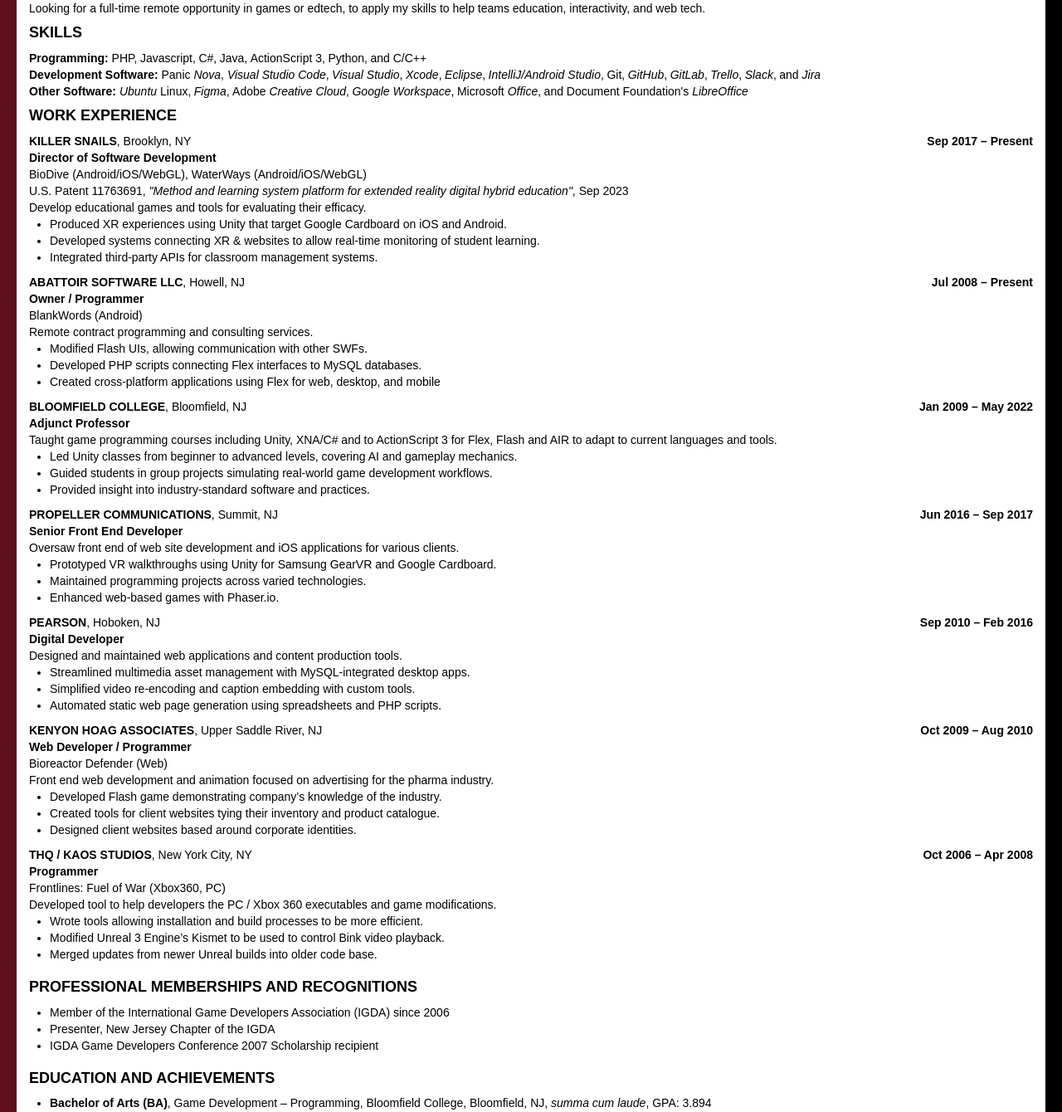
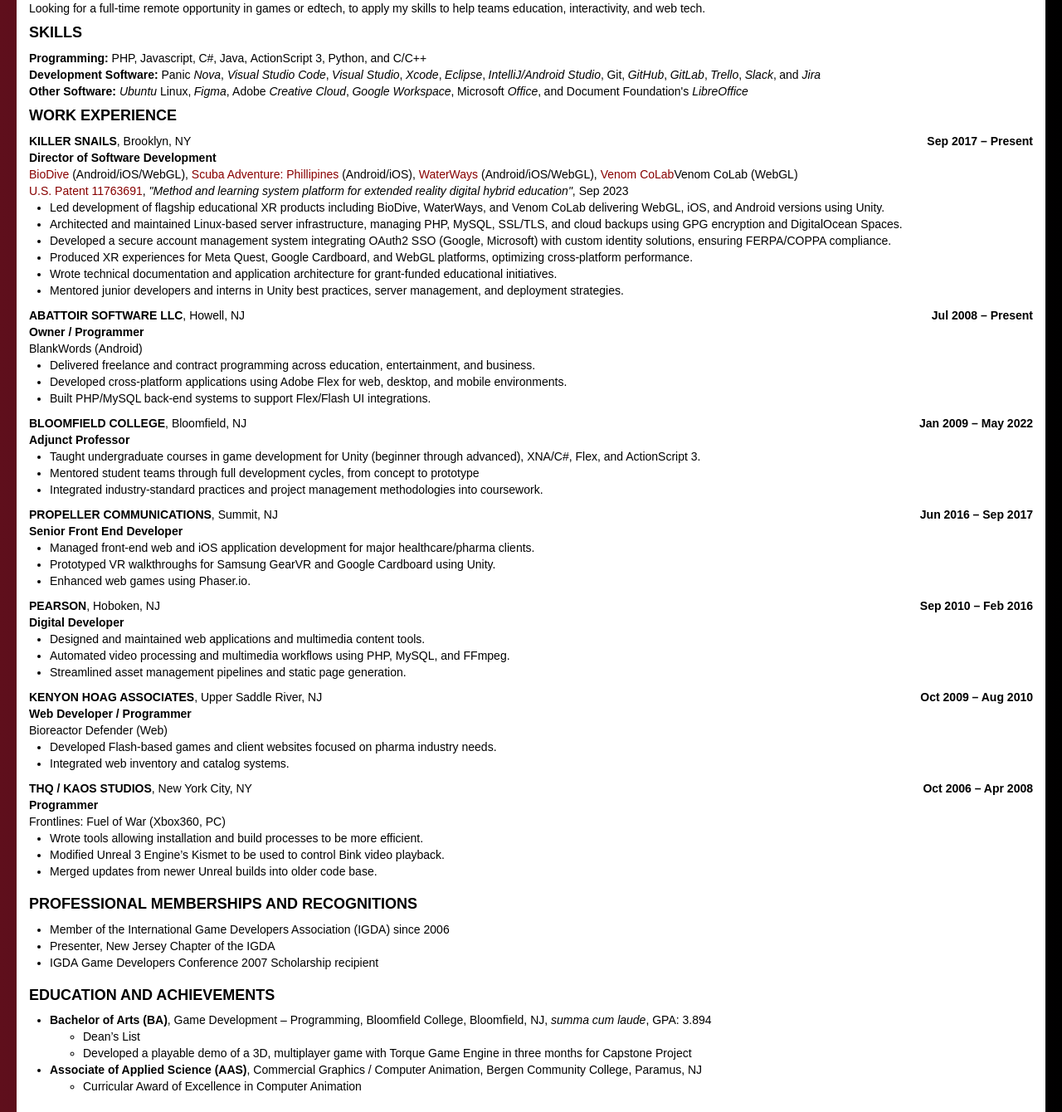
Before and after one commit to Abattoir-Software/Website, a PHP site: page /resume in a window 1280 px wide. Shown: the part 380-1720 px from the top of the page at 83% size. Run offline with PHP 8.4, Linux system fonts and the light colour scheme; some libraries are stand-ins or nearby versions.

Commit message:
Updated resume again

```diff
--- a/resume.php
+++ b/resume.php
@@ -123,73 +123,78 @@
 $workExperienceItems = array(
 	new WorkExperience("KILLER SNAILS","Brooklyn, NY","Sep 2017 – Present",
 		"Director of Software Development",
-		"Develop educational games and tools for evaluating their efficacy.",
+		"",
 		array(
-			"Produced XR experiences using Unity that target Google Cardboard on iOS and Android.",
-		    "Developed systems connecting XR & websites to allow real-time monitoring of student learning.",
-		    "Integrated third-party APIs for classroom management systems."
+			"Led development of flagship educational XR products including BioDive, WaterWays, and Venom CoLab delivering WebGL, iOS, and Android versions using Unity.",
+			"Architected and maintained Linux-based server infrastructure, managing PHP, MySQL, SSL/TLS, and cloud backups using GPG encryption and DigitalOcean Spaces.",
+			"Developed a secure account management system integrating OAuth2 SSO (Google, Microsoft) with custom identity solutions, ensuring FERPA/COPPA compliance.",
+			"Produced XR experiences for Meta Quest, Google Cardboard, and WebGL platforms, optimizing cross-platform performance.",
+			"Wrote technical documentation and application architecture for grant-funded educational initiatives.",
+			"Mentored junior developers and interns in Unity best practices, server management, and deployment strategies."
 		),
 		array(
-			"BioDive (Android/iOS/WebGL), WaterWays (Android/iOS/WebGL)",
-			"U.S. Patent 11763691, <i>&quot;Method and learning system platform for extended reality digital hybrid education&quot;</i>, Sep 2023"
+			"<a href='https://www.killersnails.com/products/venom-colab' target='_blank'>BioDive</a> (Android/iOS/WebGL), " .
+			"<a href='https://www.killersnails.com/products/scuba-adventure-philippines' target='_blank'>Scuba Adventure: Phillipines</a> (Android/iOS), " .
+			"<a href='https://www.killersnails.com/products/waterways-complete' target='_blank'>WaterWays</a> (Android/iOS/WebGL), " .
+			"<a href='https://www.killersnails.com/products/venom-colab' target='_blank'>Venom CoLab</a>Venom CoLab (WebGL)",
+			"<a href='https://patents.google.com/patent/US11763691B1/en' target='_blank'>U.S. Patent 11763691</a>, <i>&quot;Method and learning system platform for extended reality digital hybrid education&quot;</i>, Sep 2023"
 		)
 	),
 
 	new WorkExperience("ABATTOIR SOFTWARE LLC","Howell, NJ","Jul 2008 – Present",
 		"Owner / Programmer",
-		"Remote contract programming and consulting services.",
+		"",
 		array(
-			"Modified Flash UIs, allowing communication with other SWFs.",
-			"Developed PHP scripts connecting Flex interfaces to MySQL databases.",
-			"Created cross-platform applications using Flex for web, desktop, and mobile"
+			"Delivered freelance and contract programming across education, entertainment, and business.",
+			"Developed cross-platform applications using Adobe Flex for web, desktop, and mobile environments.",
+			"Built PHP/MySQL back-end systems to support Flex/Flash UI integrations."
 		),
-		array( "BlankWords (Android)" )
+		array( "BlankWords</a> (Android)" )
 	),
 
 	new WorkExperience("BLOOMFIELD COLLEGE","Bloomfield, NJ","Jan 2009 – May 2022",
 		"Adjunct Professor",
-		"Taught game programming courses including Unity, XNA/C# and to ActionScript 3 for Flex, Flash and AIR to adapt to current languages and tools.",
+		"",
 		array(
-			"Led Unity classes from beginner to advanced levels, covering AI and gameplay mechanics.",
-			"Guided students in group projects simulating real-world game development workflows.",
-			"Provided insight into industry-standard software and practices."
+			"Taught undergraduate courses in game development for Unity (beginner through advanced), XNA/C#, Flex, and ActionScript 3.",
+			"Mentored student teams through full development cycles, from concept to prototype",
+			"Integrated industry-standard practices and project management methodologies into coursework."
 		)
 	),
 
 	new WorkExperience("PROPELLER COMMUNICATIONS","Summit, NJ","Jun 2016 – Sep 2017",
 		"Senior Front End Developer",
-		"Oversaw front end of web site development and iOS applications for various clients.",
+		"",
 		array(
-			"Prototyped VR walkthroughs using Unity for Samsung GearVR and Google Cardboard.",
-			"Maintained programming projects across varied technologies.",
-			"Enhanced web-based games with Phaser.io."
+			"Managed front-end web and iOS application development for major healthcare/pharma clients.",
+			"Prototyped VR walkthroughs for Samsung GearVR and Google Cardboard using Unity.",
+			"Enhanced web games using Phaser.io."
 		)
 	),
 
 	new WorkExperience("PEARSON","Hoboken, NJ","Sep 2010 – Feb 2016",
 		"Digital Developer",
-		"Designed and maintained web applications and content production tools.",
+		"",
 		array(
-			"Streamlined multimedia asset management with MySQL-integrated desktop apps.",
-			"Simplified video re-encoding and caption embedding with custom tools.",
-			"Automated static web page generation using spreadsheets and PHP scripts."
+			"Designed and maintained web applications and multimedia content tools.",
+			"Automated video processing and multimedia workflows using PHP, MySQL, and FFmpeg.",
+			"Streamlined asset management pipelines and static page generation."
 		)
 	),
 
 	new WorkExperience("KENYON HOAG ASSOCIATES","Upper Saddle River, NJ","Oct 2009 – Aug 2010",
 		"Web Developer / Programmer",
-		"Front end web development and animation focused on advertising for the pharma industry.",
+		"",
 		array(
-			"Developed Flash game demonstrating company’s knowledge of the industry.",
-			"Created tools for client websites tying their inventory and product catalogue.",
-			"Designed client websites based around corporate identities."
+			"Developed Flash-based games and client websites focused on pharma industry needs.",
+			"Integrated web inventory and catalog systems."
 		),
 		array( "Bioreactor Defender (Web)" )
 	),
 
 	new WorkExperience("THQ / KAOS STUDIOS","New York City, NY","Oct 2006 – Apr 2008",
 		"Programmer",
-		"Developed tool to help developers the PC / Xbox 360 executables and game modifications.",
+		"",
 		array(
 			"Wrote tools allowing installation and build processes to be more efficient.",
 			"Modified Unreal 3 Engine’s Kismet to be used to control Bink video playback.",
```
Also changed, not shown: 4 other files.
